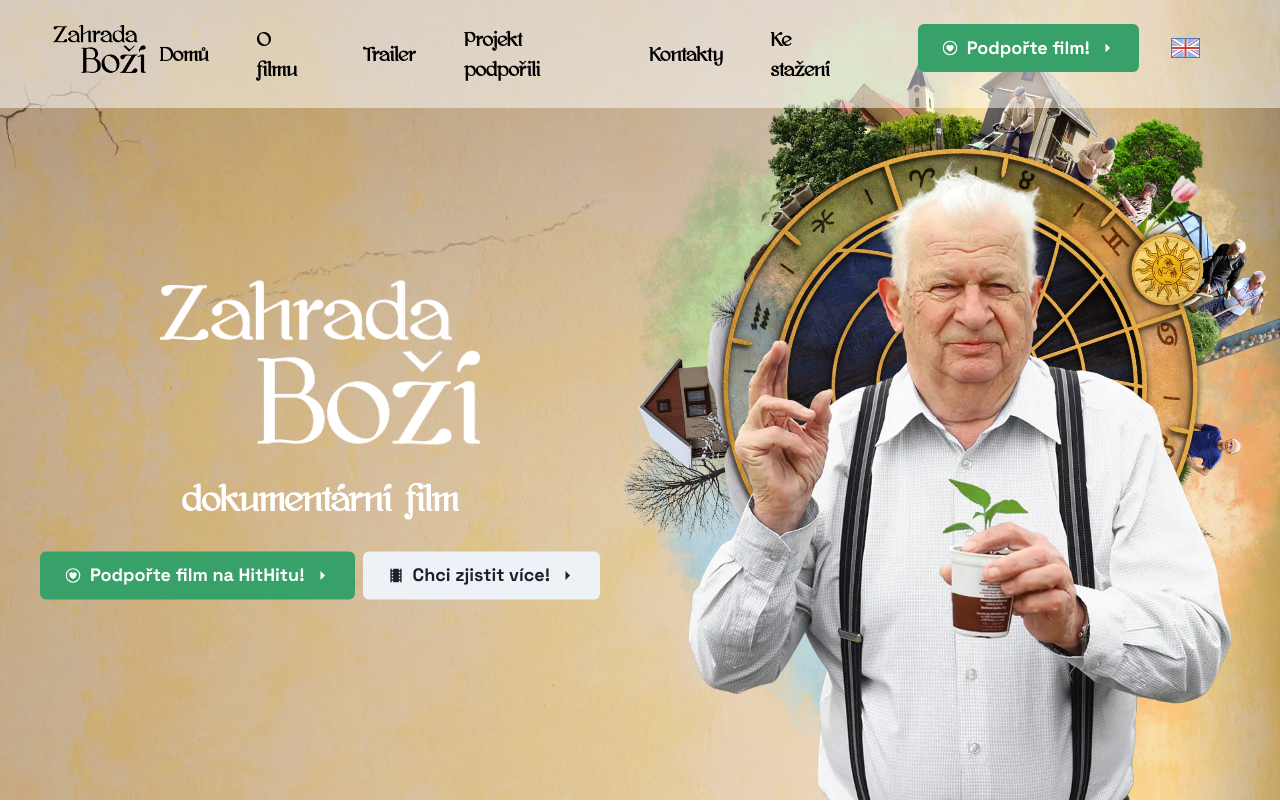
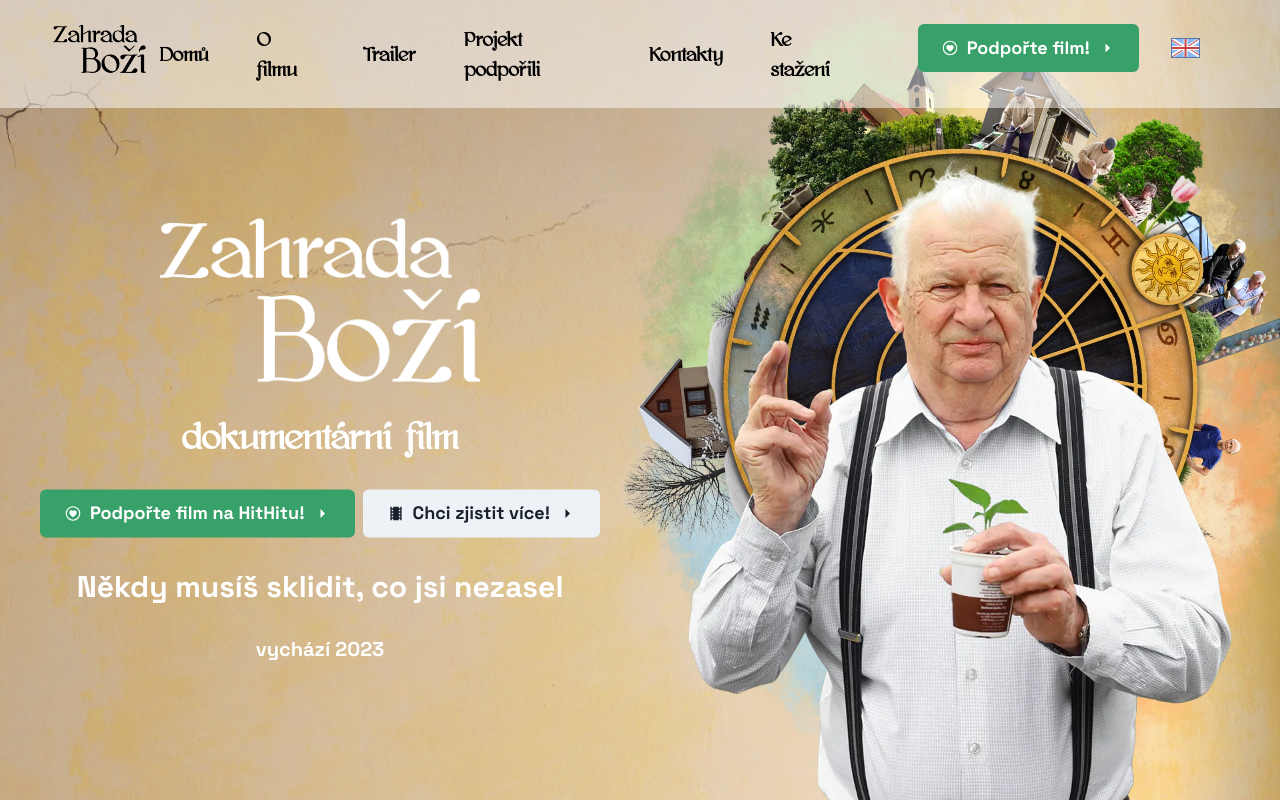
Before and after one commit to Lossmeril/garden-of-eden-next, a Next.js app: page / in a window 1280 px wide. Shown: the top 802 px of the page. Built offline with nearby package versions, Linux system fonts and the light colour scheme.

Commit message:
feat: tagline + releasing + more translations

```diff
--- a/components/sections/downloads.tsx
+++ b/components/sections/downloads.tsx
@@ -10,10 +10,13 @@ import {
   Image,
   Text,
 } from "@chakra-ui/react";
+import { useTranslation } from "react-i18next";
 import { BiChevronDown } from "react-icons/bi";
 import Section from "../section";
 
 const DownloadCard = ({ name, image, children }: any) => {
+  const { t } = useTranslation();
+
   return (
     <Card mx={{ base: 6, sm: 0 }}>
       <CardBody>
@@ -27,7 +30,7 @@ const DownloadCard = ({ name, image, children }: any) => {
       </CardBody>
       <CardFooter>
         <Button colorScheme="green" rightIcon={<BiChevronDown />}>
-          Stáhnout (.zip)
+          {t("download")} (.zip)
         </Button>
       </CardFooter>
     </Card>
@@ -35,6 +38,8 @@ const DownloadCard = ({ name, image, children }: any) => {
 };
 
 const DownloadsSection = () => {
+  const { t } = useTranslation();
+
   return (
     <Section anchor="press" heading="Ke stažení" bg="white">
       <Wrap
@@ -46,7 +51,7 @@ const DownloadsSection = () => {
       >
         {/* KARTA PRO STÁHNUTÍ LOGA */}
         <WrapItem w={{ base: "100%", sm: "55%", md: "30%" }}>
-          <DownloadCard name="Logotyp" image="/img/mockups/blank.png">
+          <DownloadCard name={t("logotype")} image="/img/mockups/blank.png">
             O fortuna velut luna, statu variabilis, semper screscis aut
             decrescis, vita detestabilis.
           </DownloadCard>
@@ -54,7 +59,7 @@ const DownloadsSection = () => {
 
         {/* KARTA PRO STÁHNUTÍ PLAKÁTŮ */}
         <WrapItem w={{ base: "100%", sm: "55%", md: "30%" }}>
-          <DownloadCard name="Plakáty" image="/img/mockups/blank.png">
+          <DownloadCard name={t("posters")} image="/img/mockups/blank.png">
             O fortuna velut luna, statu variabilis, semper screscis aut
             decrescis, vita detestabilis.
           </DownloadCard>
@@ -62,7 +67,7 @@ const DownloadsSection = () => {
 
         {/* KARTA PRO STÁHNUTÍ PRESS-KITU */}
         <WrapItem w={{ base: "100%", sm: "55%", md: "30%" }}>
-          <DownloadCard name="Press-kit" image="/img/mockups/blank.png">
+          <DownloadCard name={t("pressKit")} image="/img/mockups/blank.png">
             O fortuna velut luna, statu variabilis, semper screscis aut
             decrescis, vita detestabilis.
           </DownloadCard>
--- a/pages/index.tsx
+++ b/pages/index.tsx
@@ -107,6 +107,24 @@ export default function Home() {
                     </Button>
                   </Link>
                 </Stack>
+
+                <Heading
+                  as="p"
+                  color="white"
+                  size={{ base: "md", md: "md", lg: "lg" }}
+                  fontFamily="Space Grotesk, Arial, Helvetica, sans-serif"
+                >
+                  {t("tagline")}
+                </Heading>
+
+                <Heading
+                  as="p"
+                  color="white"
+                  size={{ base: "sm", md: "sm", lg: "md" }}
+                  fontFamily="Space Grotesk, Arial, Helvetica, sans-serif"
+                >
+                  {t("releasing")}
+                </Heading>
               </VStack>
             </Box>
           </Box>
--- a/public/locales/cs/translationCS.json
+++ b/public/locales/cs/translationCS.json
@@ -5,6 +5,7 @@
   "supportButton1": "Podpořte film na HitHitu!",
   "ctaButton1": "Chci zjistit více!",
   "tagline": "Někdy musíš sklidit, co jsi nezasel",
+  "releasing": "vychází 2023",
 
   "home": "Domů",
   "about": "O filmu",
--- a/public/locales/en/translationEN.json
+++ b/public/locales/en/translationEN.json
@@ -5,6 +5,7 @@
   "supportButton1": "Support our crowdfunding!",
   "ctaButton1": "I wanna know more!",
   "tagline": "Sometimes you have to reap what you did not sow",
+  "releasing": "releasing 2023",
 
   "home": "Home",
   "about": "About",
```
